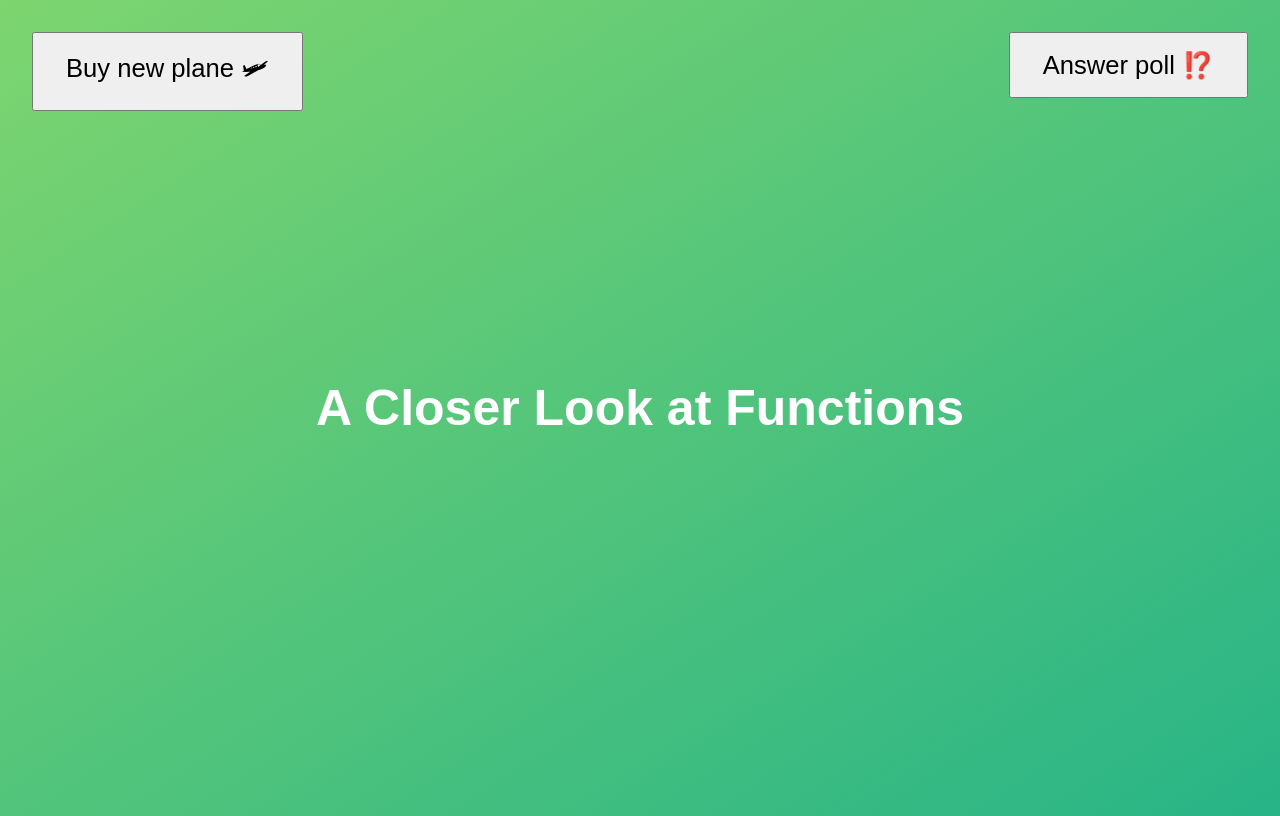
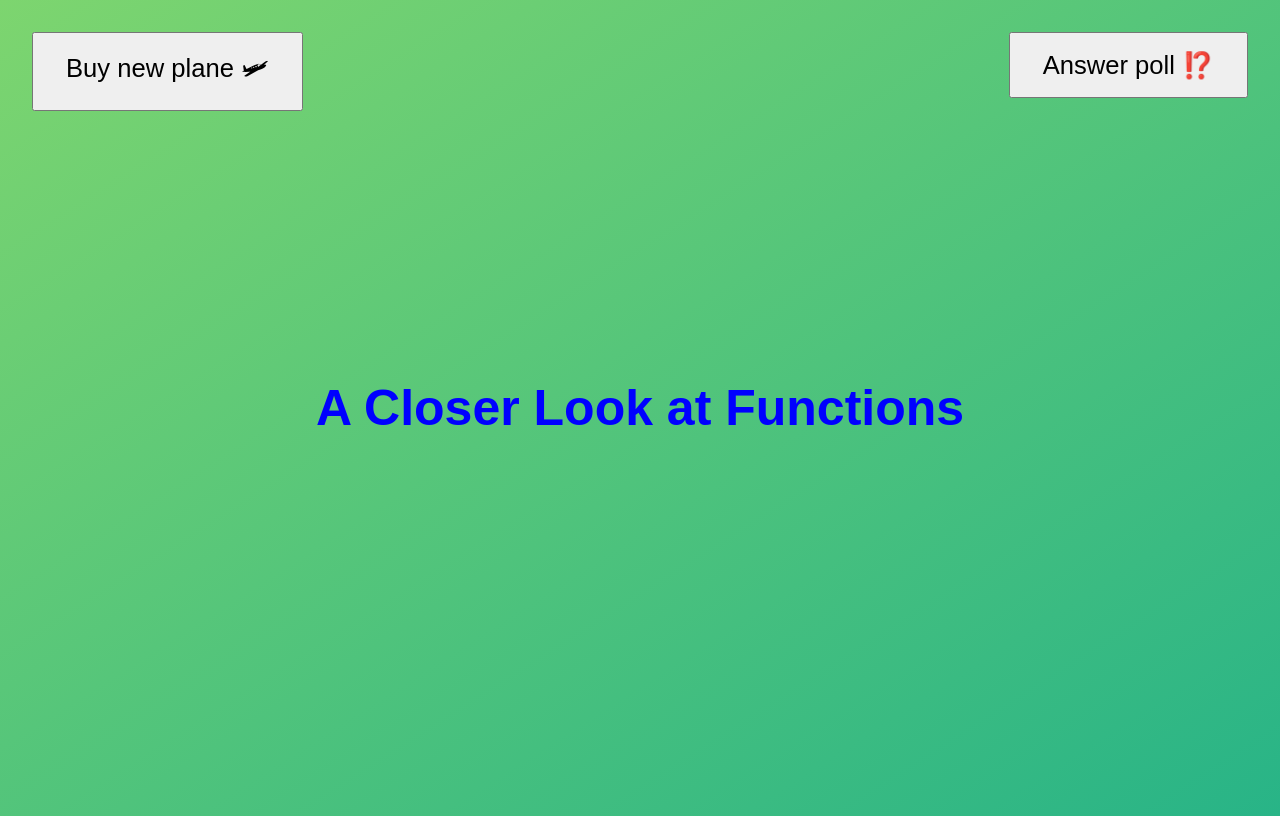
Before and after one commit to alexandrehalas/javascript-functions, a plain HTML site: page index.html in a window 1280 px wide. Both pictures are taken after a click on the button "Buy new plane 🛩". Drawn offline with Linux system fonts and the light colour scheme.

Commit message:
Code Challenge #2

```diff
--- /dev/null
+++ b/codechallenge2.js
@@ -0,0 +1,17 @@
+/*
+This is more of a thinking challenge than a coding challenge 🤓
+
+Take the IIFE below and at the end of the function, attach an event listener that changes the color of the selected h1 element ('header') to blue, each time the BODY element is clicked. Do NOT select the h1 element again!
+
+And now explain to YOURSELF (or someone around you) WHY this worked! Take all the time you need. Think about WHEN exactly the callback function is executed, and what that means for the variables involved in this example.
+
+GOOD LUCK 😀
+*/
+
+(function () {
+  const header = document.querySelector('h1');
+  header.style.color = 'red';
+  document.querySelector('body').addEventListener('click', function () {
+    header.style.color = 'blue';
+  });
+})();
--- a/index.html
+++ b/index.html
@@ -40,7 +40,8 @@
     <h1>A Closer Look at Functions</h1>
     <button class="buy">Buy new plane 🛩</button>
     <button class="poll">Answer poll ⁉️</button>
-    <script src="script.js"></script>
+    <!-- <script src="script.js"></script> -->
     <!-- <script src="codechallenge.js"></script> -->
+    <script src="codechallenge2.js"></script>
   </body>
 </html>
```
